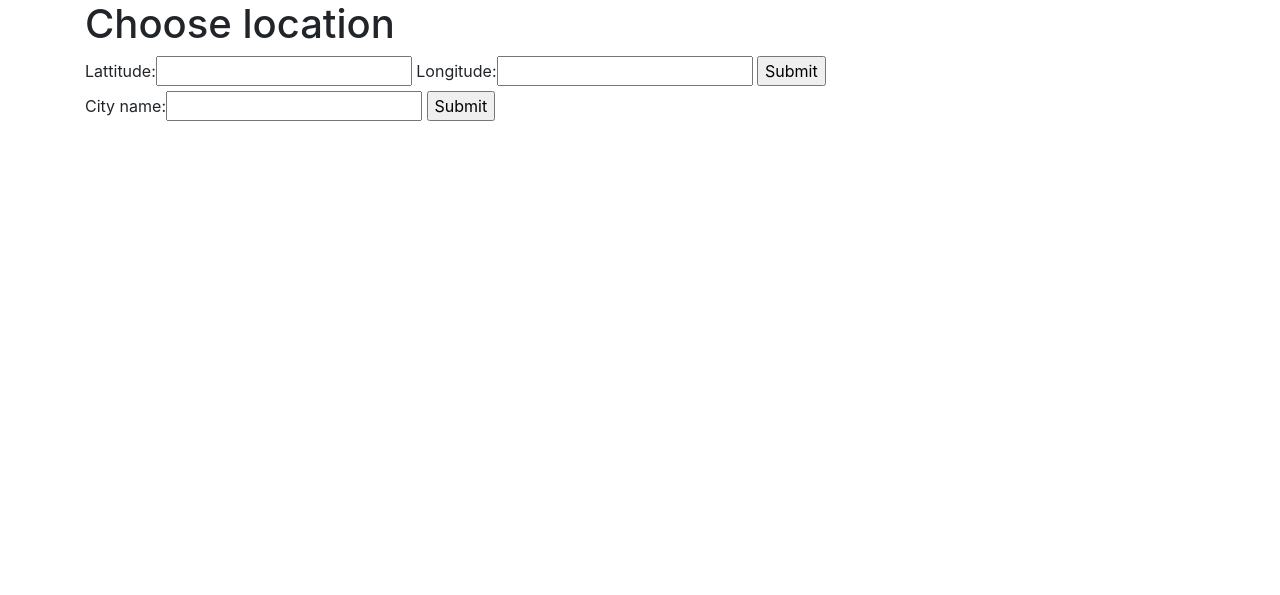
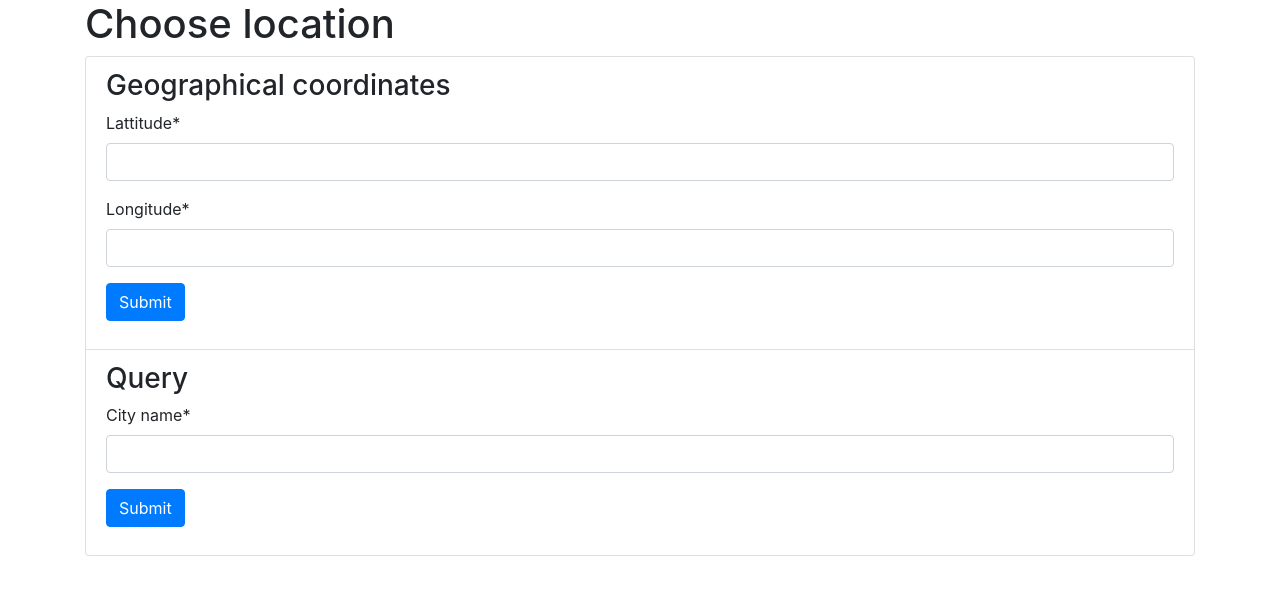
Before and after one commit to rjamro/weather-station, a Django app: page /weather/ in a window 1280 px wide. Shown: the top 595 px of the page. Run offline with Django 3.2, Linux system fonts and the light colour scheme; some libraries are stand-ins or nearby versions.

Commit message:
improved graphical presentation with crispy forms and bootstrap toolkit

```diff
--- a/weather_station/weather/templates/forecast_form.html
+++ b/weather_station/weather/templates/forecast_form.html
@@ -1,16 +1,28 @@
 {% extends 'base.html' %}
-
+{% load crispy_forms_tags %}
 {% block content %}
 <h1>Choose location</h1>
-<form method="post">
-    {% csrf_token %}
-    {{ coordinate_form }}
-    <input type="submit" name="coordinate_form" value="Submit">
-</form>
+<ul class="list-group">
+    <li class="list-group-item">
+        <h3>Geographical coordinates</h3>
+        <form method="post">
+            {% csrf_token %}
+            <div class="form-group">
+                {{ coordinate_form|crispy }}
+                <input type="submit" class="btn btn-primary" name="coordinate_form" value="Submit">
+            </div>
+        </form>
+    </li>
+    <li class="list-group-item">
+        <h3>Query</h3>
+        <form method="post">
+            <div class="form-group">
+                {% csrf_token %}
+                {{ city_form|crispy }}
+                <input type="submit" class="btn btn-primary" name="city_form" value="Submit">
+            </div>
+        </form>
+    </li>
+  </ul>
 
-<form method="post">
-    {% csrf_token %}
-    {{ city_form }}
-    <input type="submit" name="city_form" value="Submit">
-</form>
 {% endblock content %}
--- a/weather_station/weather/templates/forecast_validation_error.html
+++ b/weather_station/weather/templates/forecast_validation_error.html
@@ -1 +1 @@
-<h1>Forecast data is not valid. Please verify with your api provider.</h1>
+<h1>Forecast data is not valid.</h1>
--- a/weather_station/weather_station/settings.py
+++ b/weather_station/weather_station/settings.py
@@ -37,8 +37,11 @@ INSTALLED_APPS = [
     'django.contrib.sessions',
     'django.contrib.messages',
     'django.contrib.staticfiles',
+    'crispy_forms',
     'weather'
 ]
+
+CRISPY_TEMPLATE_PACK = 'bootstrap4'
 
 MIDDLEWARE = [
     'django.middleware.security.SecurityMiddleware',
--- a/weather_station/weather_station/templates/home.html
+++ b/weather_station/weather_station/templates/home.html
@@ -1,5 +1,7 @@
 {% extends 'base.html' %}
 
 {% block content %}
-    <h1>This is a forecast webpage</h1>
+    <h1>This is a forecast webpage.</h1>
+    Please use either geographical coordinates or city name to find a desired location.
+    <a href="/weather/">Go to search page</a>
 {% endblock content %}
```
Also changed, not shown: weather_station/weather/templates/forecast_list.html (+7 -7 lines).
